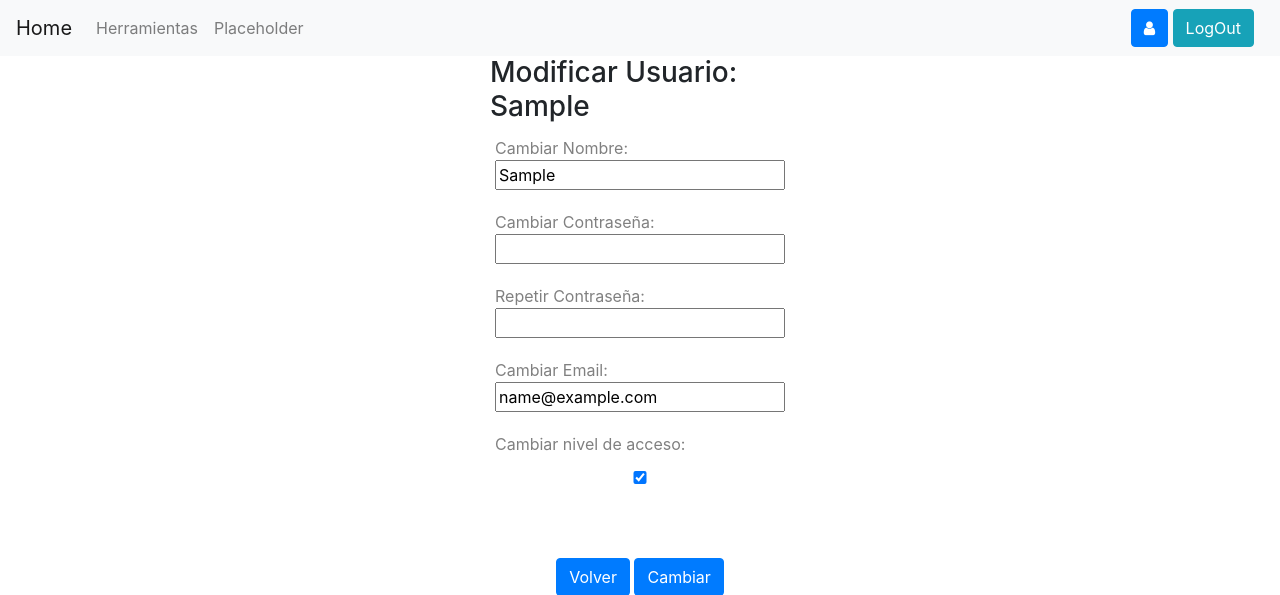
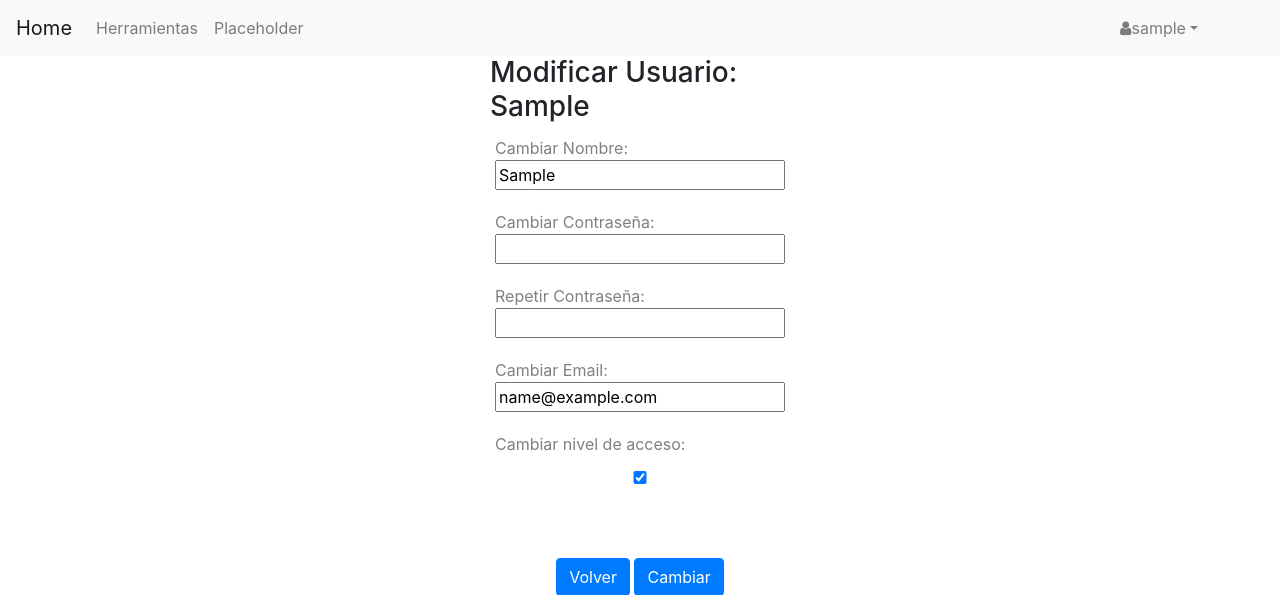
Before and after one commit to Mikelodion/PHProject, a PHP site: page /pages/modificarusu.php?modificar=1 in a window 1280 px wide. Shown: the top 595 px of the page. Run offline with PHP 8.4, Linux system fonts and the light colour scheme; the visitor is signed in with stand-in values (Sample User, id 1); tables that the repository leaves empty or names only in its code hold one stand-in row (values such as "Sample post"); some libraries are stand-ins or nearby versions.

Commit message:
Add files via upload

```diff
--- a/login/controlador/login.php
+++ b/login/controlador/login.php
@@ -11,6 +11,7 @@
             if($usuexist && password_verify($_GET["clave"],$usu->clave)){
                 $_SESSION["id"]=$usu->id;
                 $_SESSION["usuario"]=$usu->usuario;
+                $_SESSION["email"]=$usu->email;
                 if($usu->esAdmin()){
                     $_SESSION["admin"]= true;
                     header('Location: ../pages/login.php');
--- a/login/objects/results.php
+++ b/login/objects/results.php
@@ -41,13 +41,14 @@ class Results{
         $filas = $usu ->buscarUsuario();
         if(!empty($filas)){
 ?>
-                    <form action="/controlador/login.php" method="get" id="acceso">
-                        <img src="/img/login-icon.png" id="usericon">
+                    <form action="/login/controlador/modificarusu.php" method="get" id="acceso">
+                        <img src="/login/img/login-icon.png" id="usericon">
                         <!--Formulario de login-->
                         <span>Nombre:<input type="text" name="usuario" value="<?=$filas['usuario']?>"></span>
-                        <span>Email<input type="text" name="clave" value="<?=$filas['email']?>"></span>
+                        <span>Email<input type="text" name="email" value="<?=$filas['email']?>"></span>
                         <span>Nivel de acceso: </span>
                         <input type="checkbox" name="admin" <?php if($_SESSION["admin"] == true) echo "checked"; ?>>
+                        <input type="submit" value="Cambiar" name="cambiar" class='btn btn-primary'>
                     </form>
 <?php
         }
--- a/login/objects/user.php
+++ b/login/objects/user.php
@@ -114,14 +114,19 @@ class User{
 
     }
     public function modificarUsuario(){
-        $sql =  "Update usuarios set usuario=:argusuario, clave=:argclave, email=:argemail, access_level=:argaccess_level where id=:argid";
-
-        $stmt=$this->conn->prepare($sql);
+        if(!empty($this->clave)){
+            $sql =  "Update usuarios set usuario=:argusuario, clave=:argclave, email=:argemail, access_level=:argaccess_level where id=:argid";
+            $stmt=$this->conn->prepare($sql);
+            $hashedclave = password_hash($this->clave, PASSWORD_BCRYPT);
+            $stmt-> bindParam(":argclave", $hashedclave);
+        }
+        else{
+            $sql =  "Update usuarios set usuario=:argusuario, email=:argemail, access_level=:argaccess_level where id=:argid";
+            $stmt=$this->conn->prepare($sql);
+        }
 
         $stmt->bindParam(":argid", $this->id);
         $stmt-> bindParam(":argusuario", $this->usuario);
-        $hashedclave = password_hash($this->clave, PASSWORD_BCRYPT);
-        $stmt-> bindParam(":argclave", $hashedclave);
         $stmt-> bindParam(":argemail", $this->email);
         $stmt->bindParam(":argaccess_level", $this->access_level);
 
--- a/login/pages/modificarusu.php
+++ b/login/pages/modificarusu.php
@@ -26,7 +26,7 @@
 
         <div id="buttons">
             <a href="login.php" class="btn btn-primary">Volver</a>
-            <input type="submit" value="Cambiar" name="cambiar" class='btn btn-primary'>
+            <input type="submit" value="Cambiar" class='btn btn-primary'>
         </div>
     </form>
 <?php
--- a/login/resources/cabecera.php
+++ b/login/resources/cabecera.php
@@ -43,16 +43,22 @@
 		        <a class="nav-link" href="#">Placeholder</a>
 		      </li>
 		    </ul>
-		    <ul class="navbar-nav right ml-auto">
+		    <ul class="navbar-nav right ml-auto mr-5">
 		      <li class="nav-item" id="loginform">
 		        <?php
 							if(isset($_SESSION["usuario"])){
 						?>
-								<form action="/login/pages/login.php">
-								<a href="/pages/panelusuario.php" class="btn btn-primary"><i class="fa fa-user"></i></a>
-								<input type="submit" value="LogOut" name="logout" class="btn btn-info">
-								</form>
-
+						<ul class="nav navbar-nav float-right">
+            	<li class="nav-item dropdown">
+                <a class="nav-link dropdown-toggle" href="#" id="navbarDropdown4" role="button" data-toggle="dropdown" aria-haspopup="true" aria-expanded="false">
+                    <i class="fa fa-user"></i><?=$_SESSION["usuario"]?></a>
+                	<div class="dropdown-menu">
+											<a class="nav-link" href="/login/pages/panelusuario.php">Modificar perfil</a>
+											<a class="nav-link" href="#">Cambiar contraseña</a>
+											<a class="nav-link active" href="/login/pages/login.php?logout=LogOut">Desconectar<span class="sr-only">(current)</span></a>
+                	</div>
+            	</li>
+        		</ul>
 						<?php
 							}
 							else{
```
Also changed, not shown: login/controlador/modificarusu.php (+10 -3 lines).
